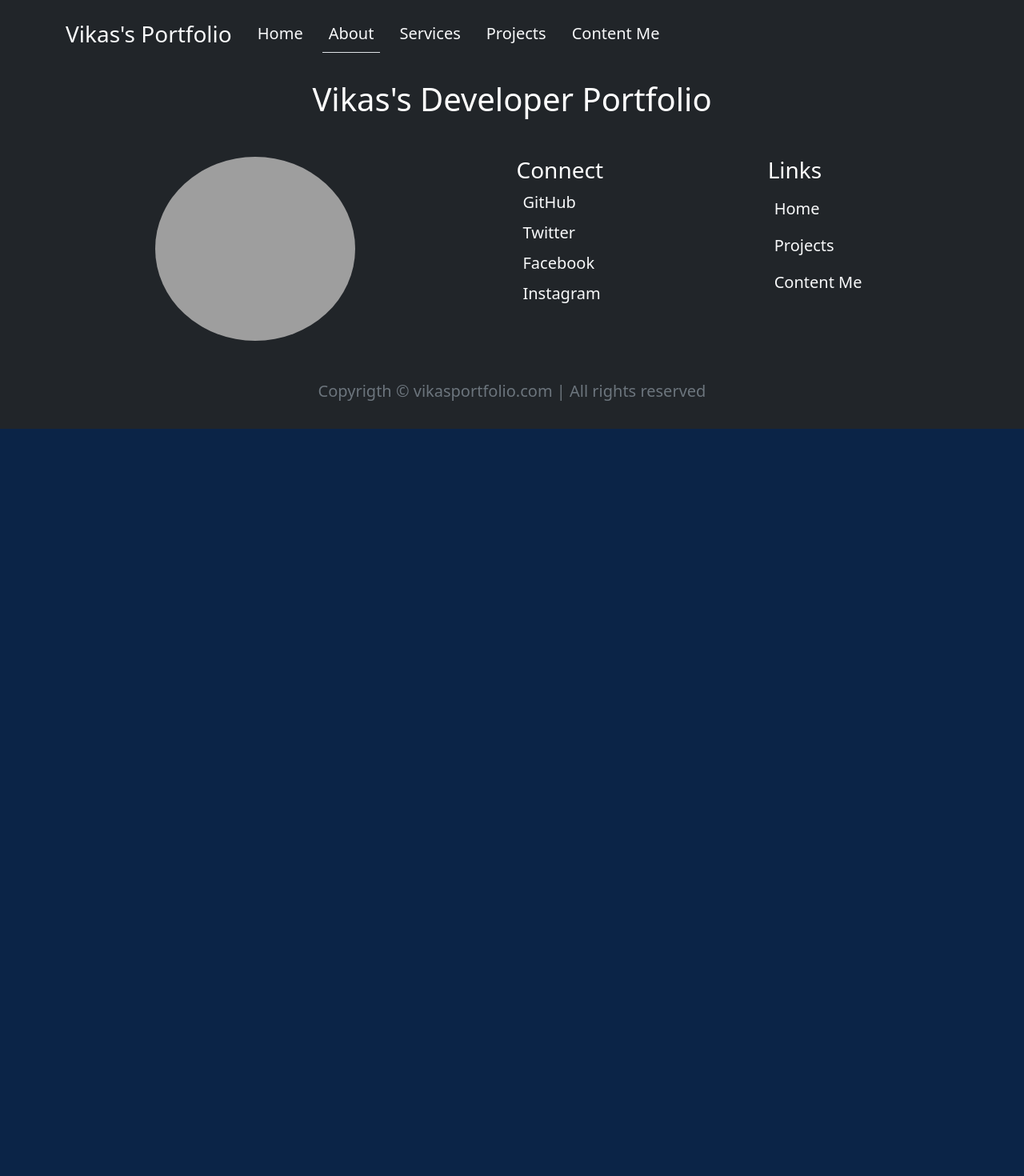
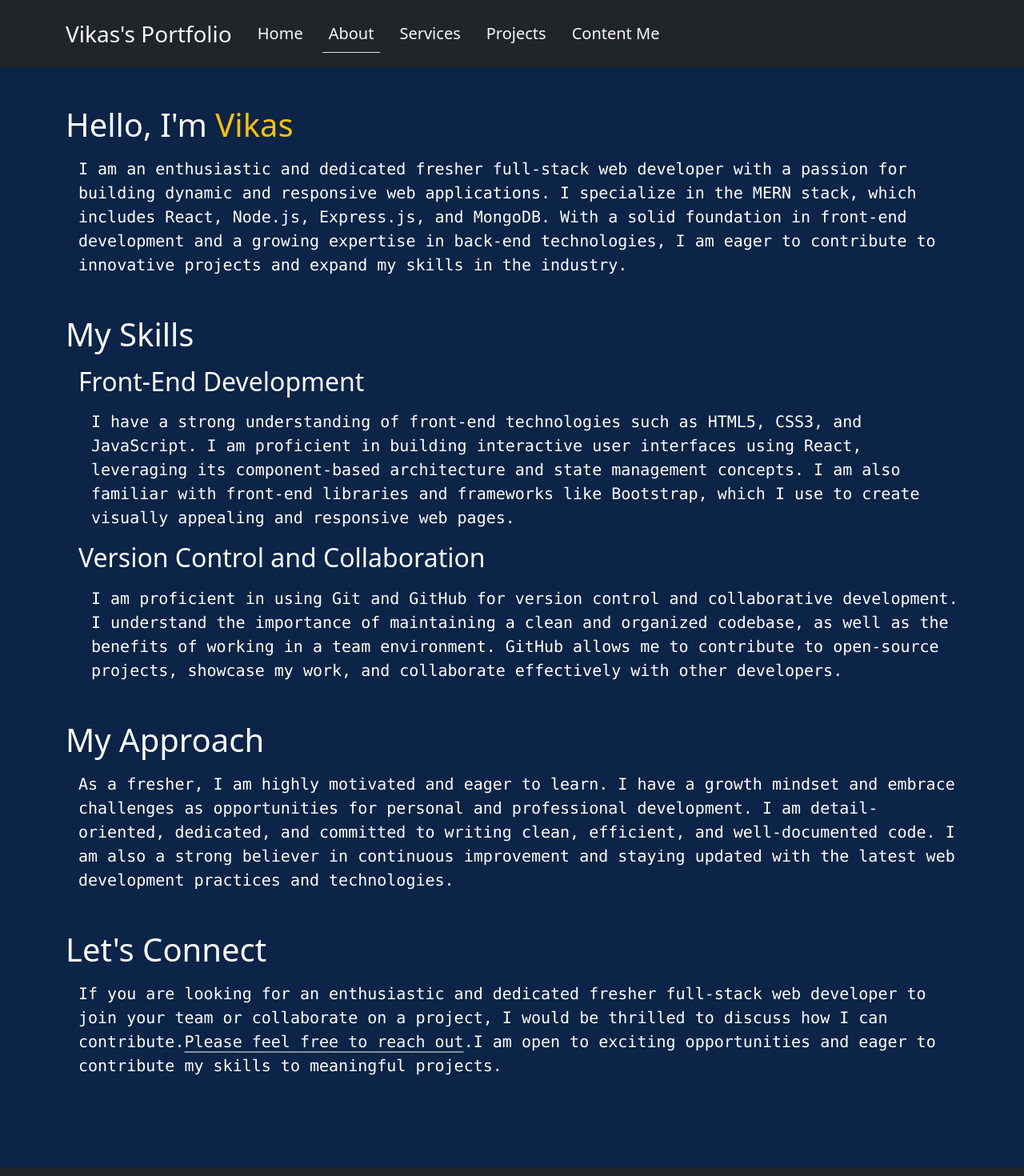
Before and after one commit to vikasmittal7011/portfolio-UI, a React (Create React App) app: page /about in a window 1280 px wide. Shown: the top 1470 px of the page at 80% size. Before the commit the page ends 800 px from the top, so only its background shows below. Built offline with nearby package versions, Linux system fonts and the light colour scheme; grey boxes are pictures that could not be loaded.

Commit message:
complete about page

```diff
--- a/src/App.js
+++ b/src/App.js
@@ -7,6 +7,7 @@ import Footer from "./components/shared/pages/Footer";
 import NavBar from "./components/shared/pages/NavBar";
 import Contact from "./components/shared/pages/Contact";
 import Projects from "./components/shared/pages/Projects";
+import About from "./components/shared/pages/About";
 const Home = lazy(() => import("./components/shared/pages/Home"));
 
 function App() {
@@ -19,6 +20,7 @@ function App() {
             <Route exact path="/" element={<Home />} />
             <Route exact path="/contact" element={<Contact />} />
             <Route exact path="/project" element={<Projects />} />
+            <Route exact path="/about" element={<About />} />
           </Routes>
         </Suspense>
         <Footer />
--- /dev/null
+++ b/src/components/shared/components/data/about.js
@@ -0,0 +1,10 @@
+export const myData = [
+  {
+    title: `Front-End Development`,
+    describe: `I have a strong understanding of front-end technologies such as HTML5, CSS3, and JavaScript. I am proficient in building interactive user interfaces using React, leveraging its component-based architecture and state management concepts. I am also familiar with front-end libraries and frameworks like Bootstrap, which I use to create visually appealing and responsive web pages.`,
+  },
+  {
+    title: `Version Control and Collaboration`,
+    describe: `I am proficient in using Git and GitHub for version control and collaborative development. I understand the importance of maintaining a clean and organized codebase, as well as the benefits of working in a team environment. GitHub allows me to contribute to open-source projects, showcase my work, and collaborate effectively with other developers.`,
+  },
+];
--- /dev/null
+++ b/src/components/shared/components/pages/AboutMe.js
@@ -0,0 +1,14 @@
+import React from "react";
+
+function AboutMe(props) {
+  const { title, describe } = props;
+
+  return (
+    <div className="ms-3 my-3">
+      <h2>{title}</h2>
+      <p className="fs-5 lh-base my-3 ms-3 font-monospace">{describe}</p>
+    </div>
+  );
+}
+
+export default AboutMe;
--- a/src/components/shared/components/pages/ProjectPreview.js
+++ b/src/components/shared/components/pages/ProjectPreview.js
@@ -8,15 +8,15 @@ function ProjectPreview(props) {
       <p>
         <a
           href={src}
-          class="link-light link-offset-2 link-underline-opacity-0 link-underline-opacity-100-hover fs-5"
+          className="link-light link-offset-2 link-underline-opacity-0 link-underline-opacity-100-hover fs-5"
         >
-          Light link
+          Visit Me
         </a>
       </p>
       <iframe
         title={title}
         src={src}
-        frameborder="0"
+        frameBorder="0"
         width="100%"
         height="600px"
       ></iframe>
--- /dev/null
+++ b/src/components/shared/pages/About.js
@@ -0,0 +1,61 @@
+import React from "react";
+
+import AboutMe from "../components/pages/AboutMe";
+import { myData } from "../components/data/about";
+import { Link } from "react-router-dom";
+
+function About() {
+  return (
+    <div className="container my-5 pb-3">
+      <div className="my-5">
+        <h1>
+          Hello, I'm <span className="text-warning">Vikas</span>
+        </h1>
+        <p className="fs-5 lh-base my-3 ms-3 font-monospace">
+          I am an enthusiastic and dedicated fresher full-stack web developer
+          with a passion for building dynamic and responsive web applications. I
+          specialize in the MERN stack, which includes React, Node.js,
+          Express.js, and MongoDB. With a solid foundation in front-end
+          development and a growing expertise in back-end technologies, I am
+          eager to contribute to innovative projects and expand my skills in the
+          industry.
+        </p>
+      </div>
+      <div>
+        <h1>My Skills</h1>
+      </div>
+      {myData.map((data, i) => (
+        <AboutMe key={i} describe={data.describe} title={data.title} />
+      ))}
+      <div className="my-5">
+        <h1>My Approach</h1>
+        <p className="fs-5 lh-base my-3 ms-3 font-monospace">
+          As a fresher, I am highly motivated and eager to learn. I have a
+          growth mindset and embrace challenges as opportunities for personal
+          and professional development. I am detail-oriented, dedicated, and
+          committed to writing clean, efficient, and well-documented code. I am
+          also a strong believer in continuous improvement and staying updated
+          with the latest web development practices and technologies.
+        </p>
+      </div>
+      <div className="my-5">
+        <h1>Let's Connect</h1>
+        <p className="fs-5 lh-base my-3 ms-3 font-monospace">
+          If you are looking for an enthusiastic and dedicated fresher
+          full-stack web developer to join your team or collaborate on a
+          project, I would be thrilled to discuss how I can contribute.
+          <Link
+            to="/contact"
+            className="link-light link-offset-2 link-underline-opacity-50 link-underline-opacity-100-hover"
+          >
+            Please feel free to reach out
+          </Link>
+          .I am open to exciting opportunities and eager to contribute my skills
+          to meaningful projects.
+        </p>
+      </div>
+    </div>
+  );
+}
+
+export default About;
```
